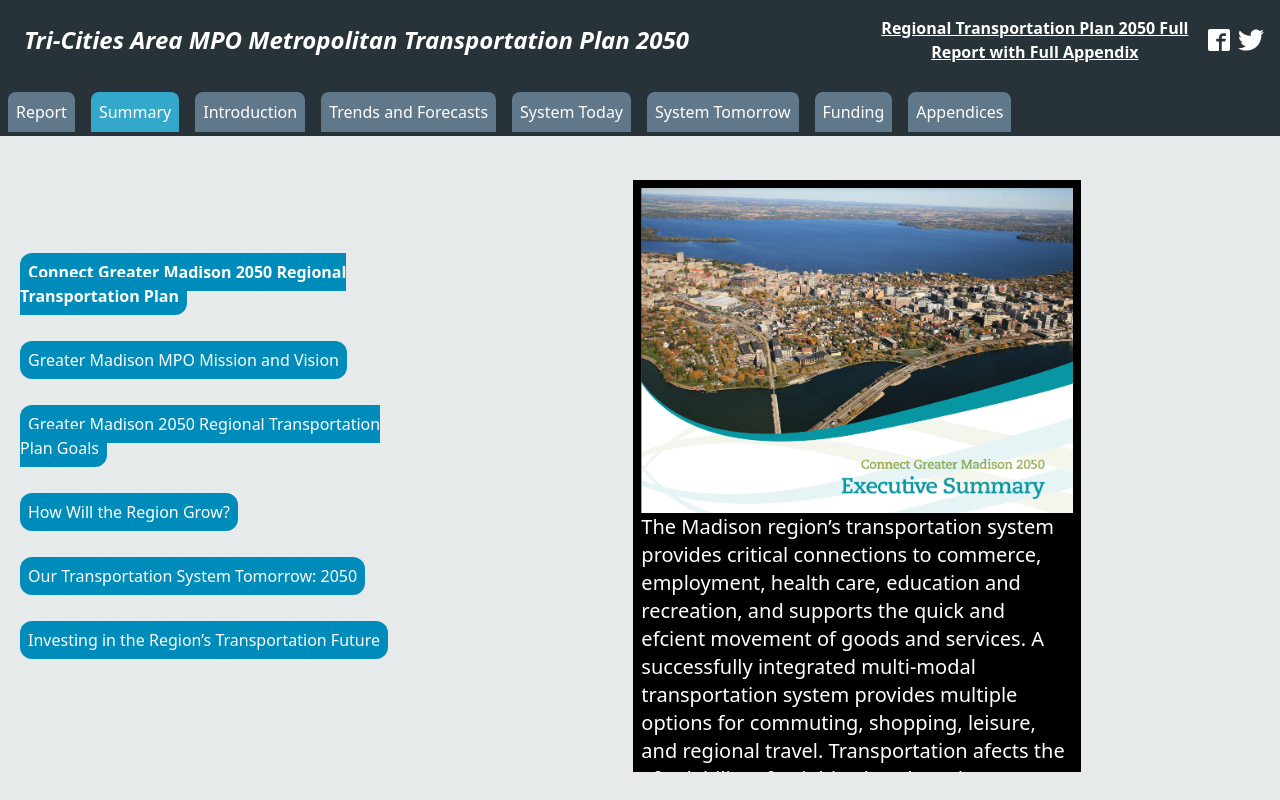
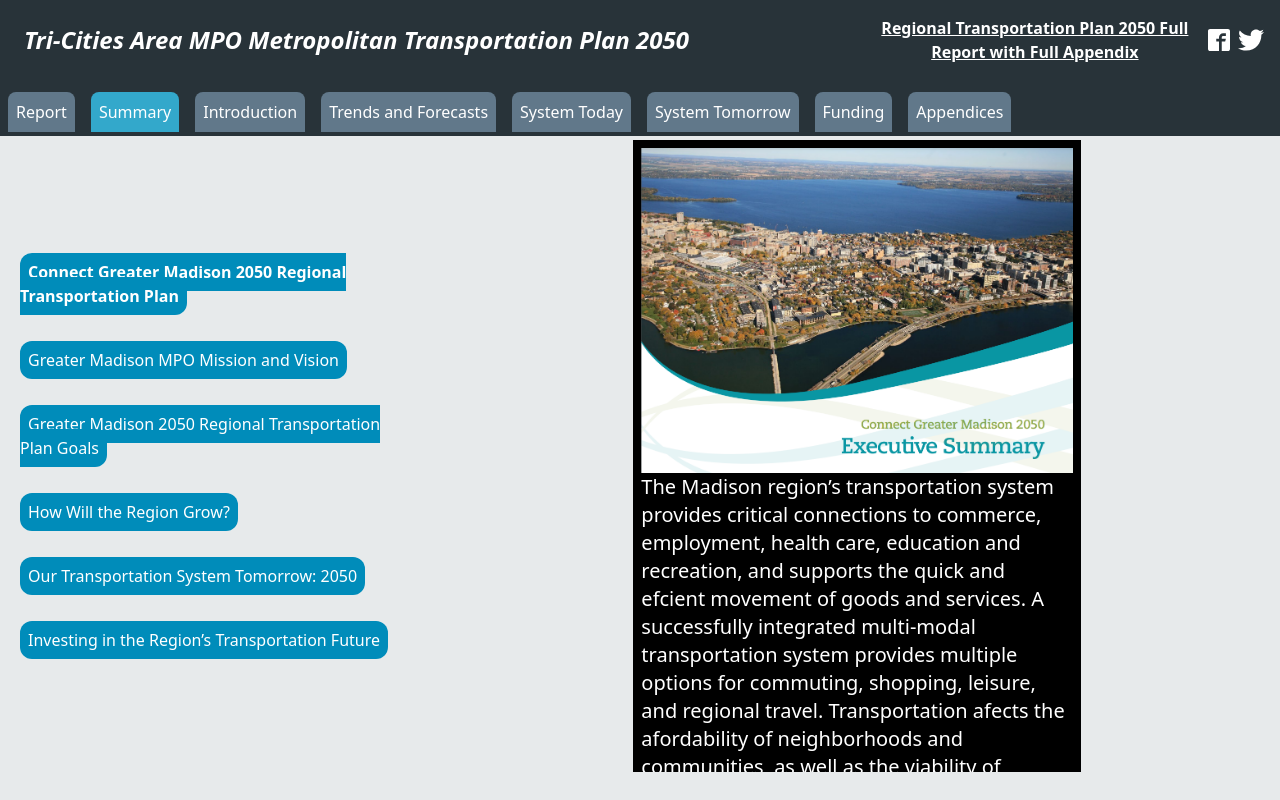
Before and after one commit to Prasanna018/plan-2050, a React (Vite) app: page / in a window 1280 px wide. Built offline with nearby package versions, Linux system fonts and the light colour scheme.

Commit message:
some monor

```diff
--- a/src/Pages/Funding.jsx
+++ b/src/Pages/Funding.jsx
@@ -101,7 +101,7 @@
 
 
 
-            <div className="w-full relative sm:w-full sm:h-fit pt-32 sm:pt-0 overflow-y-auto no-scrollbar md:w-full lg:h-full lg:flex lg:justify-center">
+            <div className="w-full relative sm:w-full lg:pt-1  sm:h-fit  sm:pt-0 overflow-y-auto no-scrollbar md:w-full lg:h-full lg:flex lg:justify-center">
 
                 <div className='lg:w-[35vw] h-fit bg-black p-2 '>
 
--- a/src/Pages/Summary.jsx
+++ b/src/Pages/Summary.jsx
@@ -121,7 +121,7 @@
 
 
             {/* Right Section */}
-            <div className="w-full relative sm:w-full lg:pt-10 pt-2 sm:h-fit  sm:pt-0 overflow-y-auto no-scrollbar md:w-full lg:h-full lg:flex lg:justify-center">
+            <div className="w-full relative sm:w-full   sm:h-fit  sm:pt-0 overflow-y-auto no-scrollbar md:w-full lg:h-full lg:flex lg:justify-center">
                 <div className='lg:w-[35vw] w-full bg-black p-2 h-fit'>
 
 
```
